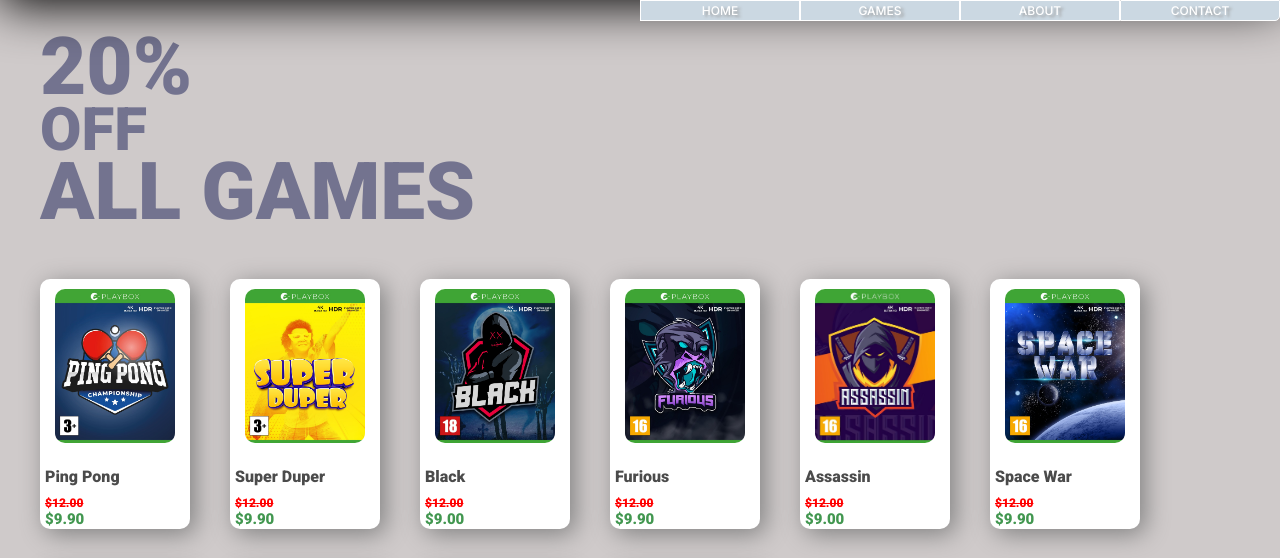
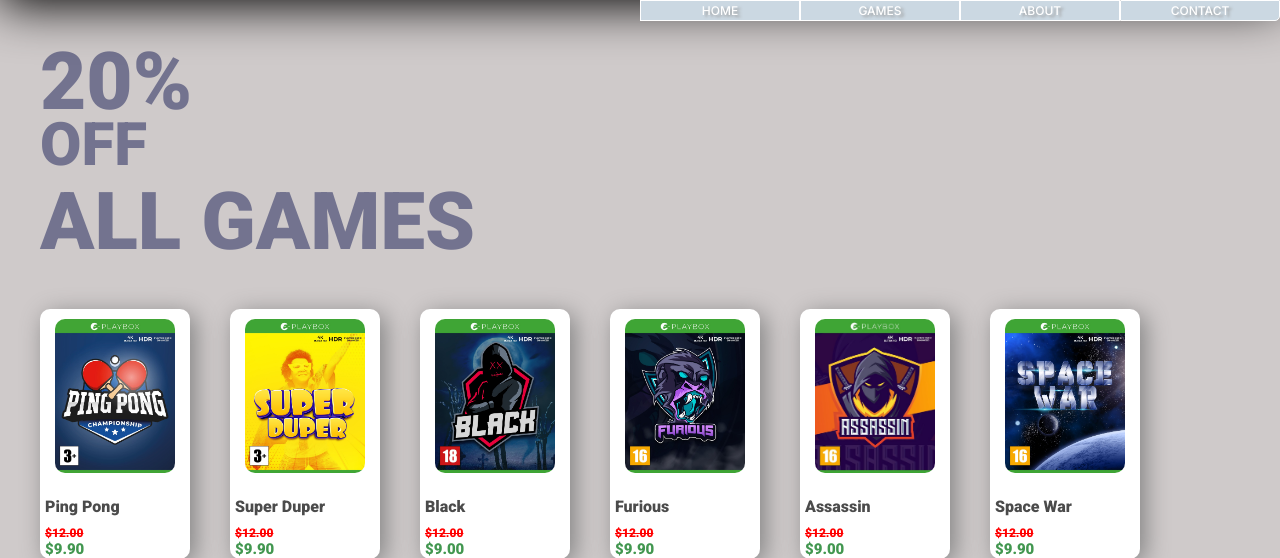
Before and after one commit to Noroff-FEU-Assignments/cross-course-project-evrlong, a PHP site: page /sale.html in a window 1280 px wide. Shown: the part 73-631 px from the top of the page. Run offline with PHP 8.4, Linux system fonts and the light colour scheme.

Commit message:
Update style.css

```diff
--- a/CSS/style.css
+++ b/CSS/style.css
@@ -625,7 +625,7 @@
 
 .xxl_text {
   font-size: 80px;
-  margin-top: -20px;
+  margin-top: -5px
 }
 
 .gameinfo__container {
```
